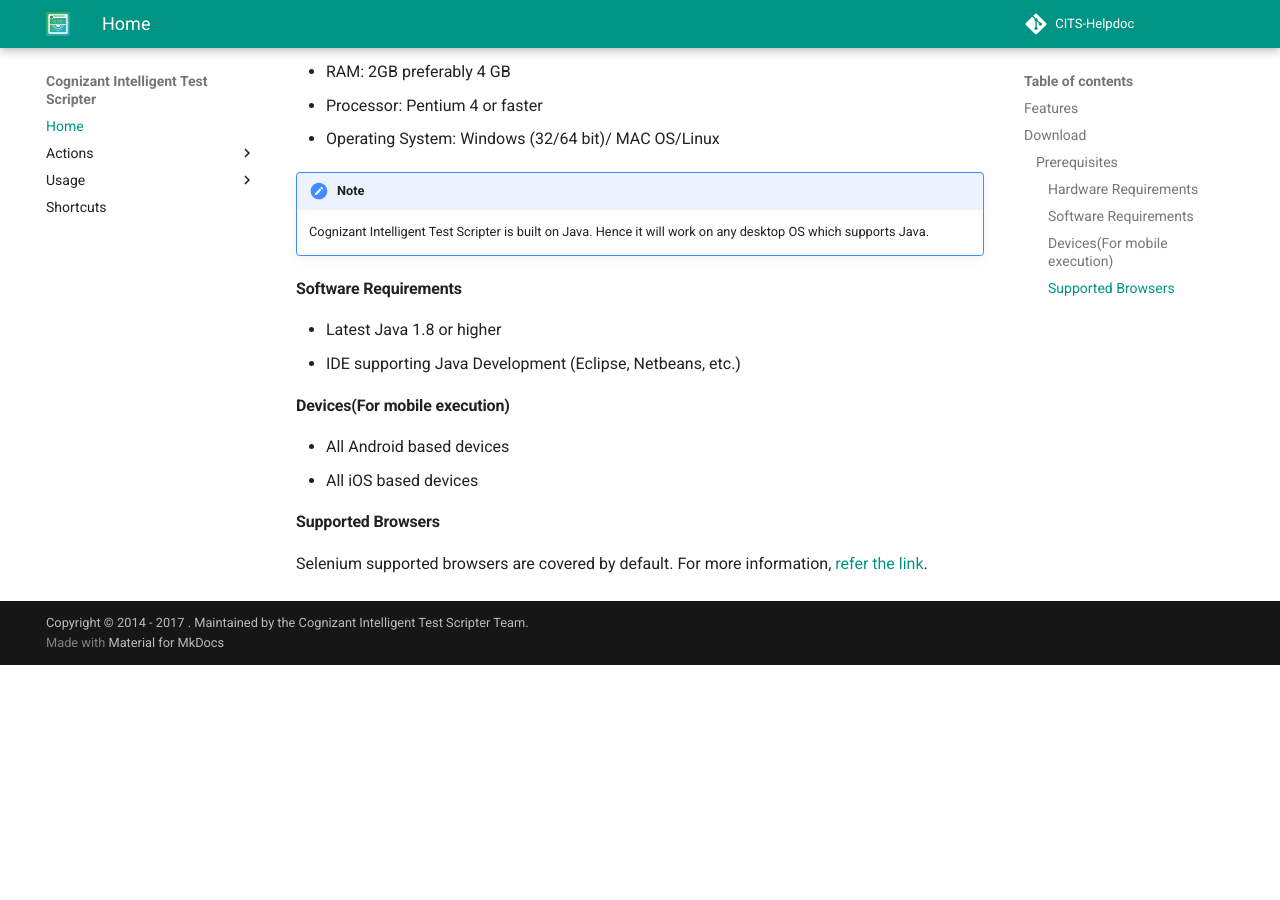
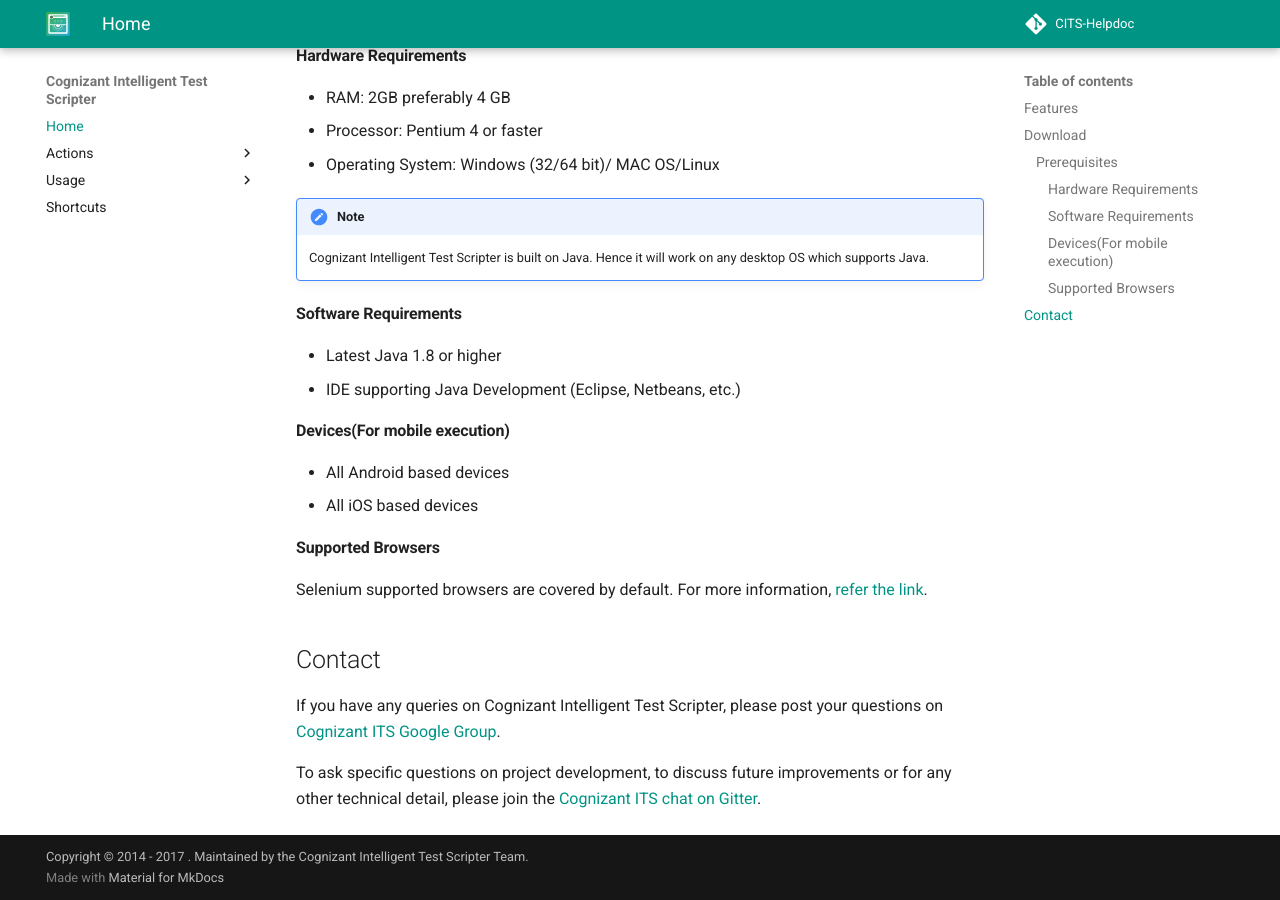
Before and after one commit to CognizantQAHub/Cognizant-Intelligent-Test-Scripter-Helpdoc, an MkDocs documentation site: the page built from docs/index.md, in a window 1280 px wide and 900 px high, scrolled down 1690 px. Built offline with MkDocs 1.6.1 and Material for MkDocs 9.7.7, drawn with Linux system fonts in a browser that asks for light colours; comment, search, counter and statistics services are not loaded; old or Windows-style settings are respelled for this version of MkDocs; before the commit the page ends 2355 px from its top, so only the background shows below that; some of the changed text lies outside the part shown.

Commit message:
Changed Download Links
Added Contact Info as well

```diff
--- a/docs/index.md
+++ b/docs/index.md
@@ -55,7 +55,7 @@
 
 ## Download
 
-You can download the Latest version of Cognizant Intelligent Test Scripter [from here](https://github.com/CognizantQAHub/Cognizant-Intelligent-Test-Scripter#download).
+You can download the Latest version of Cognizant Intelligent Test Scripter [from the Releases](https://github.com/CognizantQAHub/Cognizant-Intelligent-Test-Scripter/releases/latest).  After extracting the zip, follow the steps from [Installation.md](https://github.com/CognizantQAHub/Cognizant-Intelligent-Test-Scripter/blob/master/Resources/Installation.md)
 
 !!! note
     Cognizant Intelligent Test Scripter is distributed under [Apache License 2.0](https://www.apache.org/licenses/LICENSE-2.0) and the sources are available on [GitHub](https://github.com/CognizantQAHub/Cognizant-Intelligent-Test-Scripter).
@@ -87,3 +87,10 @@
 #### Supported Browsers
 
 Selenium supported browsers are covered by default. For more information, [refer the link](http://docs.seleniumhq.org/about/platforms.jsp#browsers).
+
+
+## Contact
+
+If you have any queries on Cognizant Intelligent Test Scripter, please post your questions on [Cognizant ITS Google Group](https://groups.google.com/forum/#!forum/cognizant-intelligent-test-scripter).
+
+To ask specific questions on project development, to discuss future improvements or for any other technical detail, please join the [Cognizant ITS chat on Gitter](https://gitter.im/Cognizant-Intelligent-Test-Scripter).
```
